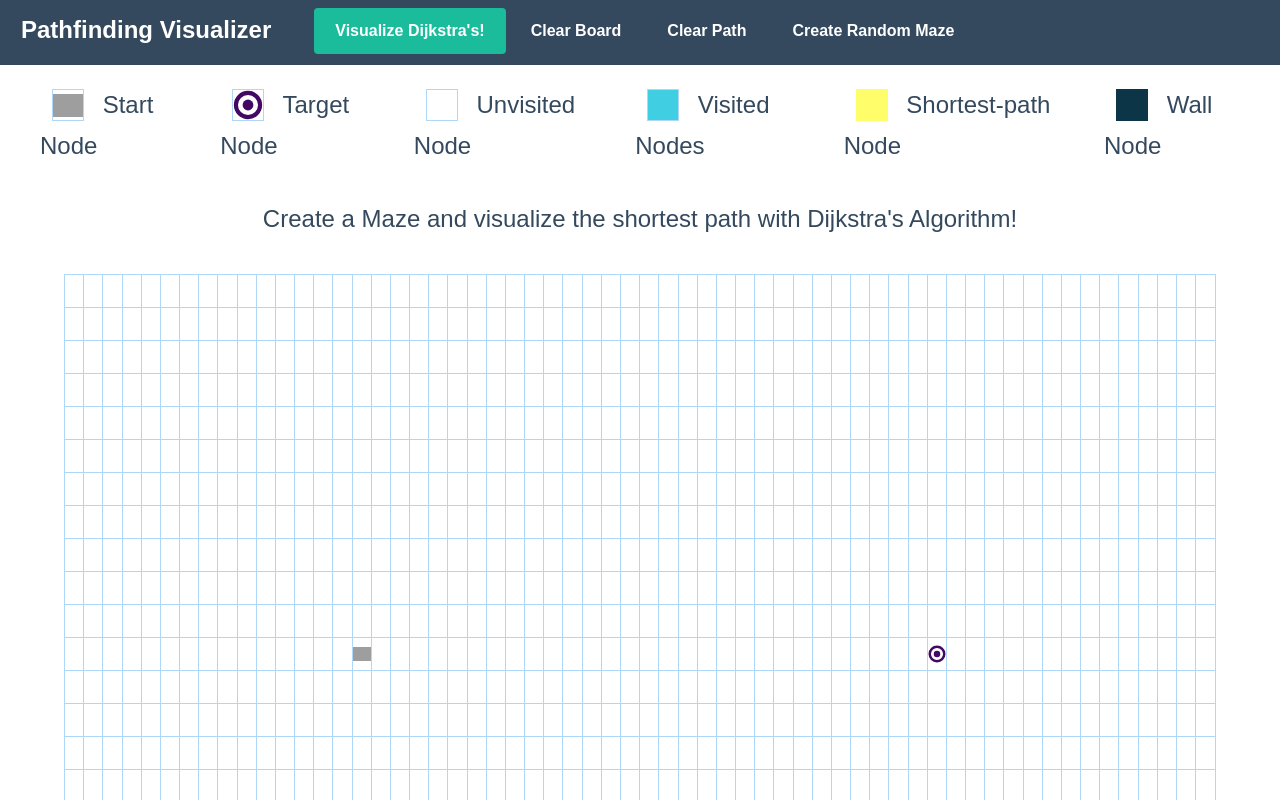
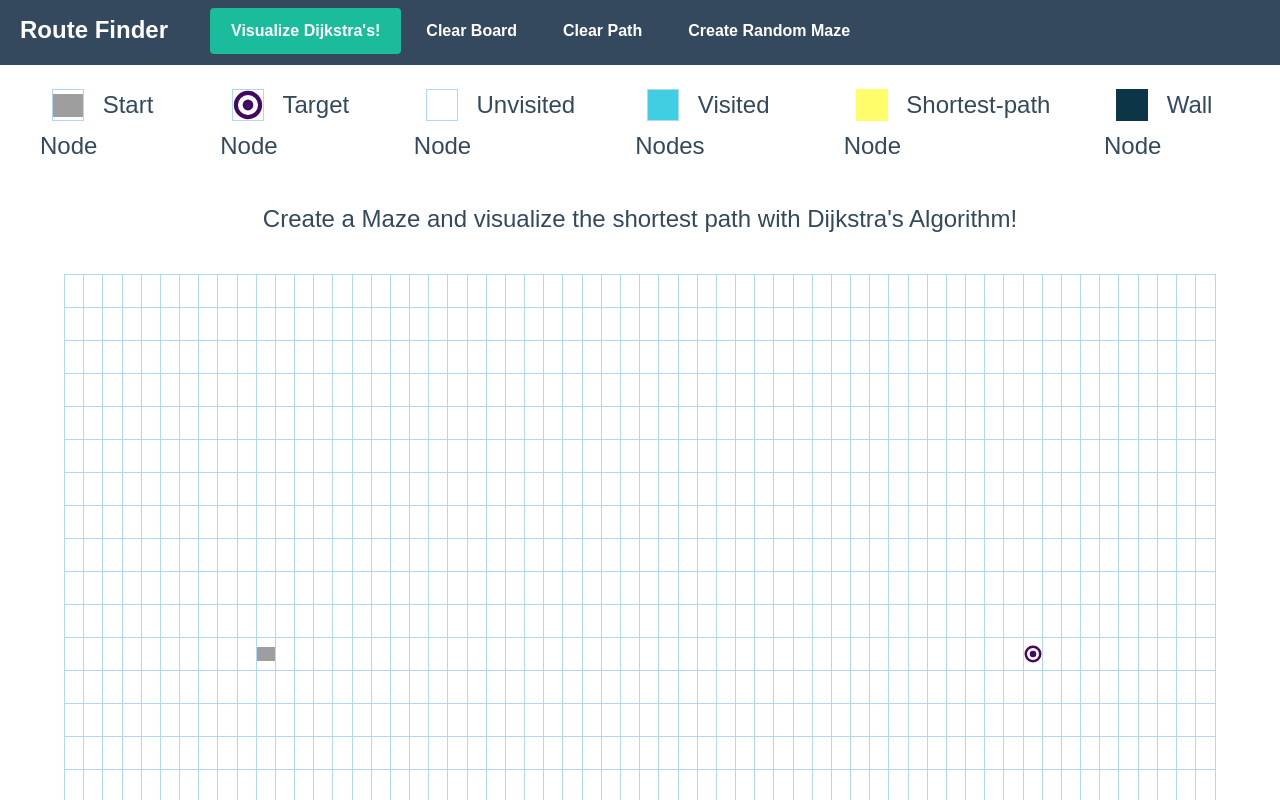
Before and after one commit to AlonTalGitHub/pathfinding-visualizer, a React (Create React App) app: page / in a window 1280 px wide. Shown: the top 800 px of the page. Built offline with nearby package versions, Linux system fonts and the light colour scheme; grey boxes are pictures that could not be loaded.

Commit message:
version 1

```diff
--- a/public/index.html
+++ b/public/index.html
@@ -24,7 +24,7 @@
       work correctly both with client-side routing and a non-root public URL.
       Learn how to configure a non-root public URL by running `npm run build`.
     -->
-    <title>Pathfinding Visualizer</title>
+    <title>Route Finder</title>
   </head>
   <body>
     <noscript>You need to enable JavaScript to run this app.</noscript>
--- a/src/components/PathfindingVisualizer/PathfindingVisualizer.js
+++ b/src/components/PathfindingVisualizer/PathfindingVisualizer.js
@@ -8,9 +8,9 @@ import dijkstra, { getNodesInShortestPathOrder } from '../../algorithms/dijkstra
 import './PathfindingVisualizer.css';
 
 const START_NODE_ROW = 11;
-const START_NODE_COL = 15;
+const START_NODE_COL = 10;
 const FINISH_NODE_ROW = 11;
-const FINISH_NODE_COL = 45;
+const FINISH_NODE_COL = 50;
 
 export default function PathfindingVisualizer(props) {
 
@@ -21,11 +21,6 @@ export default function PathfindingVisualizer(props) {
         resetGrid();
     }, []);
 
-    useEffect(() => {
-    }, [mouseIsPressed]);
-
-    useEffect(() => {
-    }, [grid]);
 
     const resetGrid = () => {
         const grid = getInitialGrid();
--- a/src/components/Toolbar/Toolbar.css
+++ b/src/components/Toolbar/Toolbar.css
@@ -10,7 +10,7 @@
     font-size: 1.5rem;
     color: white;
     font-weight: 700;
-    padding: 16px 21px;
+    padding: 16px 20px;
     margin-right: 20px;
 }
 
--- a/src/components/Toolbar/Toolbar.js
+++ b/src/components/Toolbar/Toolbar.js
@@ -27,7 +27,7 @@ export default function Toolbar(props) {
 
     return (
         <div className="toolbar-container">
-            <div className="main-logo">Pathfinding Visualizer</div>
+            <div className="main-logo">Route Finder</div>
             <div className="toolbar-manu">
                 <button id="btn-0" className="visualize-btn" onClick={visualizeAlgorithm}>Visualize Dijkstra's!</button>
                 <button id="btn-1" className="toolbar-btn" onClick={clearBoard}>Clear Board</button>
```
Also changed, not shown: 1 other file (tests, documents, lock files or other folders).
